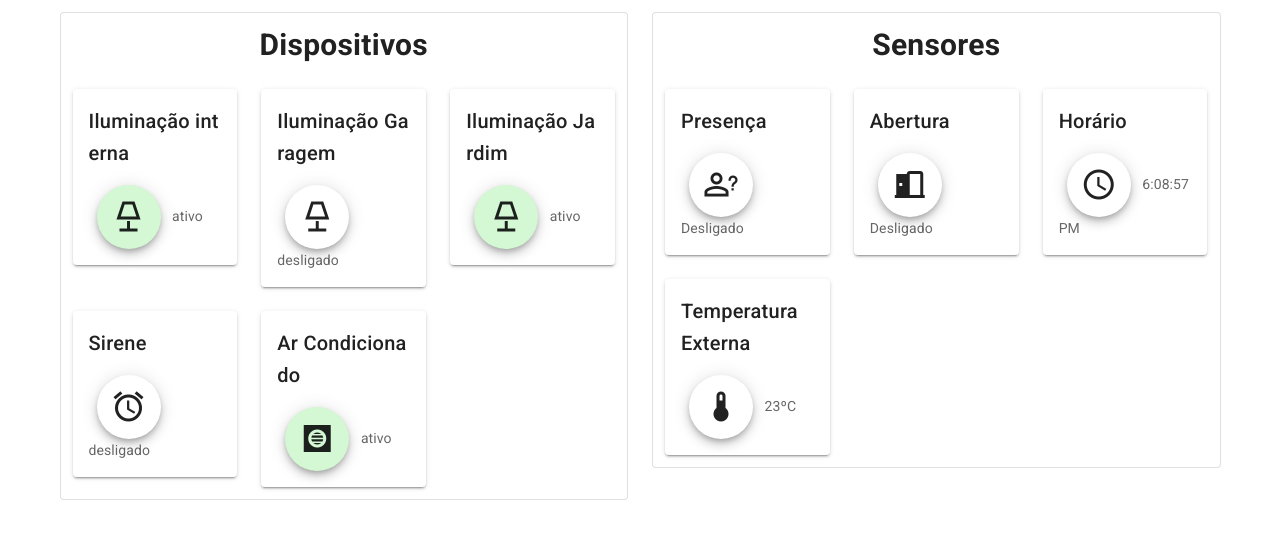
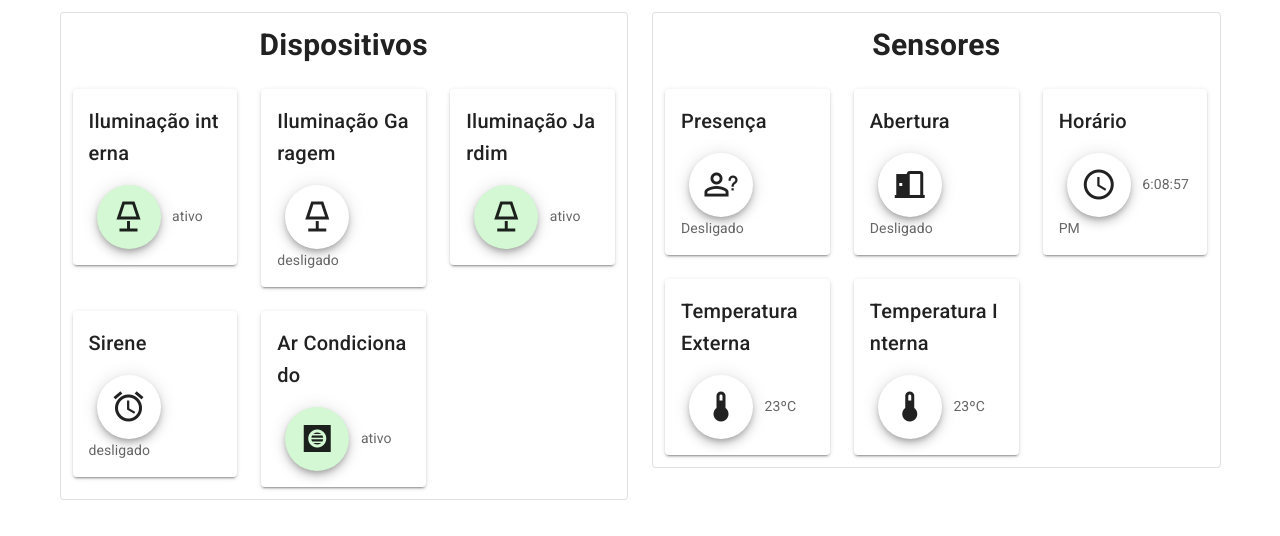
Before and after one commit to romaiajr/mqtt-pbl, a Vue app: page / in a window 1280 px wide. Shown: the top 536 px of the page. Built offline with nearby package versions, Linux system fonts and the light colour scheme.

Commit message:
Sensor Temp Interno

```diff
--- a/src/pages/Main.vue
+++ b/src/pages/Main.vue
@@ -45,7 +45,7 @@
                         {{ sensor.icon }}
                       </v-icon>
                     </v-btn>
-                    {{ sensor.name === "Horário" ? new Date().toLocaleTimeString() : sensor.name === "Temperatura Externa" ? "23ºC" : sensor.status ? "Ativo" : "Desligado" }}
+                    {{ sensor.id === 2 ? new Date().toLocaleTimeString() : sensor.id === 3 || sensor.id === 4 ? "23ºC" : sensor.status ? "Ativo" : "Desligado" }}
                   </v-card-text>
                 </v-card>
               </v-col>
@@ -85,25 +85,36 @@ export default {
     ],
     sensors: [
       {
+        id: 0,
         name: "Presença",
         status: false,
         icon: "mdi-account-question-outline",
         color: "white",
       },
       {
+        id: 1,
         name: "Abertura",
         status: false,
         icon: "mdi-door-open",
         color: "white",
       },
       {
+        id: 2,
         name: "Horário",
         status: false,
         icon: "mdi-clock-outline",
         color: "white",
       },
       {
+        id: 3,
         name: "Temperatura Externa",
+        status: false,
+        icon: "mdi-thermometer",
+        color: "white",
+      },
+      {
+        id: 4,
+        name: "Temperatura Interna",
         status: false,
         icon: "mdi-thermometer",
         color: "white",
```
